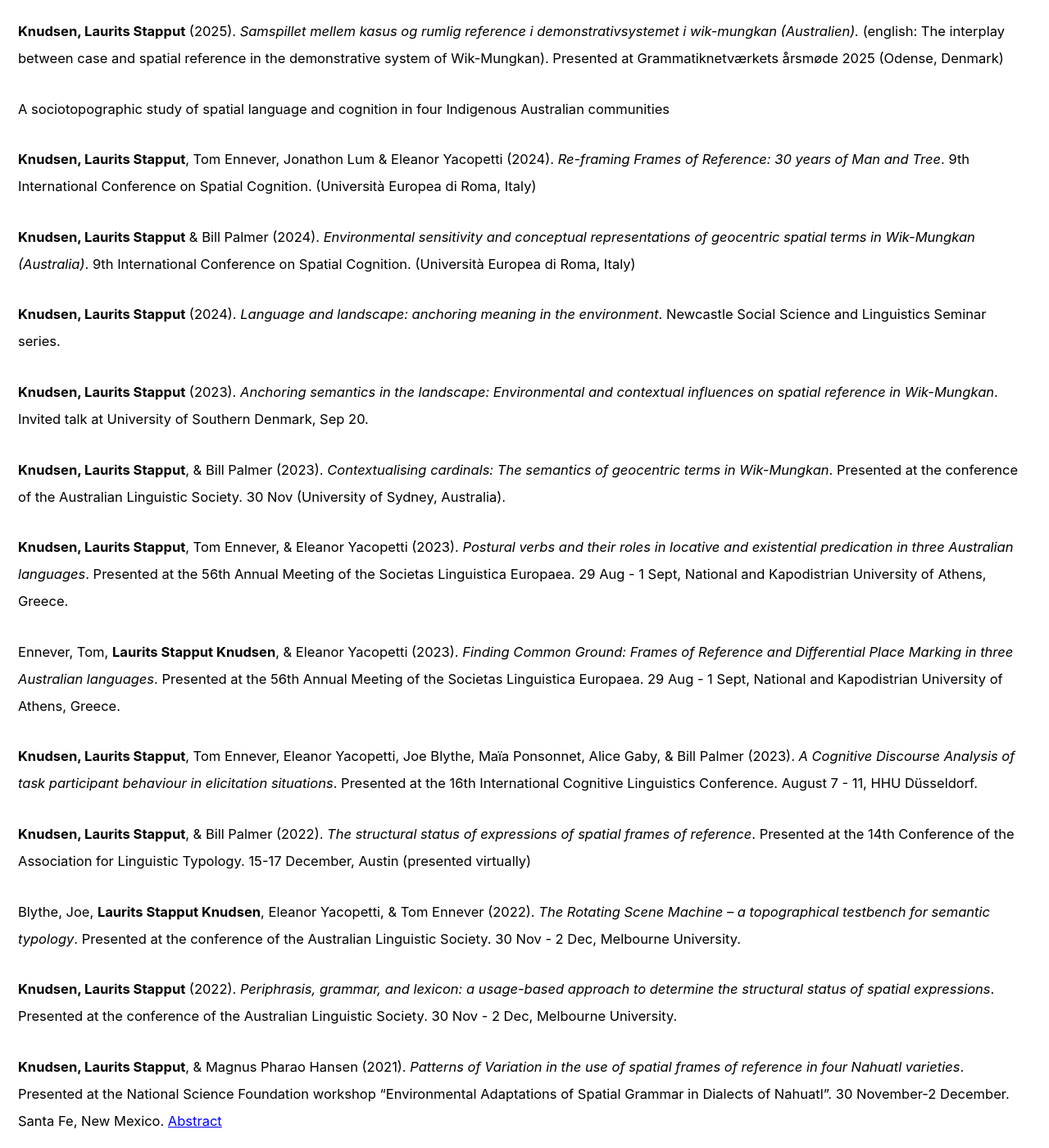
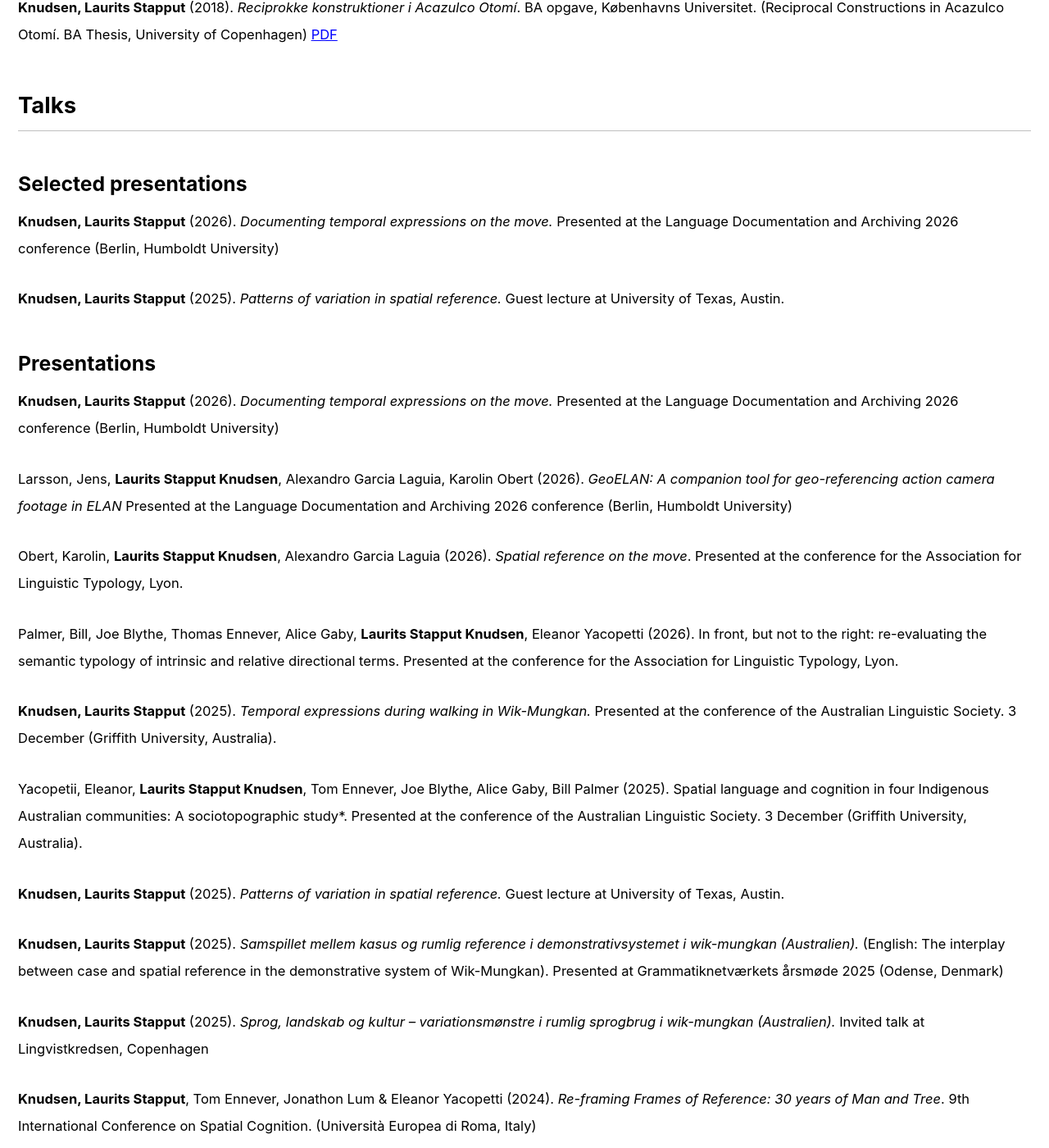
Before and after one commit to lstapputknudsen/lstapputknudsen.github.io, a Jekyll site: the page built from _pages/publications.md, in a window 1280 px wide and 1400 px high, scrolled down 1464 px. Shown: the whole window at 82% size. Built offline with Jekyll 4.4.1, drawn with Linux system fonts in a browser that asks for light colours; cached includes are drawn as plain includes; some of the changed text lies outside the part shown.

Commit message:
Update publications.md

```diff
--- a/_pages/publications.md
+++ b/_pages/publications.md
@@ -8,17 +8,23 @@ header:
   overlay_image: /assets/images/flat.JPG
 ---
 
-## Publications and talks
+## Publications
 
-### Publications
+### Selected publications
 
 <small> **Knudsen, Laurits Stapput**, & Bill Palmer (2025). Contextualizing "cardinals": The semantics of geocentric terms in Wik-Mungkan. *Australian Journal of Linguistics* vol. 45, issue 1. https://doi.org/10.1080/07268602.2024.2423090
 
 <small> **Knudsen, Laurits Stapput** (2025). *Language, landscape, cognition and culture in Wik-Mungkan: A sociotopographic study of spatial grammar.* PhD Thesis, University of Newcastle. [download](https://hdl.handle.net/1959.13/1519423)
 
-<small> Eleanor Yacopetti, **Knudsen, Laurits Stapput**, & Tom Ennever (2025). Posture verbs in locative and existential predication across three Australian languages. In Däbritz, Bastille, Budzisch (eds.), *Locative and existential predication: On forms, functions and neighboring domains*, 403-442. Berlin: Language Science Press. DOI: 10.5281/zenodo.16838082. [download](https://zenodo.org/records/16838082)
+### Publications
 
-<small> **Knudsen, Laurits Stapput**, & Magnus Pharao Hansen (submitted). Frames of Reference in Nahuan Languages. In Pharao Hansen, Magnus (ed.) *Nahuatl space: Diversity of Landscape and Spatial Grammar among Nahuan Languages*.
+<small> **Knudsen, Laurits Stapput** (forthcoming). Forholdet mellem kasus og rumlig betydning i demonstrativsystemet i wik-mungkan (English: The relationship between case and spatial meaning in the demonstrative system of Wik-Mungkan). *Ny forskning i grammatik* (33), p. 76-94. (English version available upon request)
+
+<small> **Knudsen, Laurits Stapput**, & Bill Palmer (2025). Contextualizing "cardinals": The semantics of geocentric terms in Wik-Mungkan. *Australian Journal of Linguistics* vol. 45, issue 1. https://doi.org/10.1080/07268602.2024.2423090
+
+<small> Eleanor Yacopetti, **Laurits Stapput Knudsen**, & Tom Ennever (2025). Posture verbs in locative and existential predication across three Australian languages. In Däbritz, Bastille, Budzisch (eds.), *Locative and existential predication: On forms, functions and neighboring domains*, 403-442. Berlin: Language Science Press. DOI: 10.5281/zenodo.16838082. [download](https://zenodo.org/records/16838082)
+
+<small> **Knudsen, Laurits Stapput**, & Magnus Pharao Hansen (forthcoming). Frames of Reference in Nahuan Languages. In Pharao Hansen, Magnus (ed.) *Nahuatl space: Diversity of Landscape and Spatial Grammar among Nahuan Languages*.
 
 <small> **Knudsen, Laurits Stapput** (2021). Sådan skæres kagen: substans og struktur. *Mål og Mæle*, 42(1), 11-18. (English: How to Cut the Cake: Substance and Structure). [PDF](https://osf.io/g8ds3)
 
@@ -28,19 +34,40 @@ header:
 
 <small> **Knudsen, Laurits Stapput** (2018). *Reciprokke konstruktioner i Acazulco Otomí*. BA opgave, Københavns Universitet. (Reciprocal Constructions in Acazulco Otomí. BA Thesis, University of Copenhagen) [PDF](https://osf.io/cgqdw)
 
-### Conference presentations
+## Talks
+
+### Selected presentations
+
+<small> **Knudsen, Laurits Stapput** (2026). *Documenting temporal expressions on the move.* Presented at the Language Documentation and Archiving 2026 conference (Berlin, Humboldt University)
+
+<small> **Knudsen, Laurits Stapput** (2025). *Patterns of variation in spatial reference.* Guest lecture at University of Texas, Austin.
+
+### Presentations
+
+<small> **Knudsen, Laurits Stapput** (2026). *Documenting temporal expressions on the move.* Presented at the Language Documentation and Archiving 2026 conference (Berlin, Humboldt University)
+
+<small> Larsson, Jens, **Laurits Stapput Knudsen**, Alexandro Garcia Laguia, Karolin Obert (2026). *GeoELAN: A companion tool for geo-referencing action camera footage in ELAN* Presented at the Language Documentation and Archiving 2026 conference (Berlin, Humboldt University)
+
+<small> Obert, Karolin, **Laurits Stapput Knudsen**, Alexandro Garcia Laguia (2026). *Spatial reference on the move*. Presented at the conference for the Association for Linguistic Typology, Lyon.
+
+<small> Palmer, Bill, Joe Blythe, Thomas Ennever, Alice Gaby, **Laurits Stapput Knudsen**, Eleanor Yacopetti (2026). In front, but not to the right: re-evaluating the semantic typology of intrinsic and relative directional terms. Presented at the conference for the Association for Linguistic Typology, Lyon.
 
 <small> **Knudsen, Laurits Stapput** (2025). *Temporal expressions during walking in Wik-Mungkan.* Presented at the conference of the Australian Linguistic Society. 3 December (Griffith University, Australia).
 
+<small> Yacopetii, Eleanor, **Laurits Stapput Knudsen**, Tom Ennever, Joe Blythe, Alice Gaby, Bill Palmer (2025). Spatial language and cognition
+in four Indigenous Australian communities: A sociotopographic study*. Presented at the conference of the Australian Linguistic Society. 3 December (Griffith University, Australia).
+
 <small> **Knudsen, Laurits Stapput** (2025). *Patterns of variation in spatial reference.* Guest lecture at University of Texas, Austin.
 
-<small> **Knudsen, Laurits Stapput** (2025). *Samspillet mellem kasus og rumlig reference i demonstrativsystemet i wik-mungkan (Australien).* (english: The interplay between case and spatial reference in the demonstrative system of Wik-Mungkan). Presented at Grammatiknetværkets årsmøde 2025 (Odense, Denmark)
+<small> **Knudsen, Laurits Stapput** (2025). *Samspillet mellem kasus og rumlig reference i demonstrativsystemet i wik-mungkan (Australien).* (English: The interplay between case and spatial reference in the demonstrative system of Wik-Mungkan). Presented at Grammatiknetværkets årsmøde 2025 (Odense, Denmark)
 
-<small> A sociotopographic study of spatial language and cognition in four Indigenous Australian communities
+<small> **Knudsen, Laurits Stapput** (2025). *Sprog, landskab og kultur – variationsmønstre i rumlig sprogbrug i wik-mungkan (Australien).* Invited talk at Lingvistkredsen, Copenhagen
 
 <small> **Knudsen, Laurits Stapput**, Tom Ennever, Jonathon Lum & Eleanor Yacopetti (2024). *Re-framing Frames of Reference: 30 years of Man and Tree*. 9th International Conference on Spatial Cognition. (Università Europea di Roma, Italy)
 
 <small> **Knudsen, Laurits Stapput** & Bill Palmer (2024). *Environmental sensitivity and conceptual representations of geocentric spatial terms in Wik-Mungkan (Australia)*. 9th International Conference on Spatial Cognition. (Università Europea di Roma, Italy)
+
+<small> Palmer, Bill, Joe Blythe, Tom Ennever, Alice Gaby, Clair Hill, **Laurits Stapput Knudsen** & Eleanor Yacopetti (2024). *New findings on the interaction of environment and spatial cognition*. 9th International Conference on Spatial Cognition. (Università Europea di Roma, Italy)
 
 <small> **Knudsen, Laurits Stapput** (2024). *Language and landscape: anchoring meaning in the environment*. Newcastle Social Science and Linguistics Seminar series.
 
```
